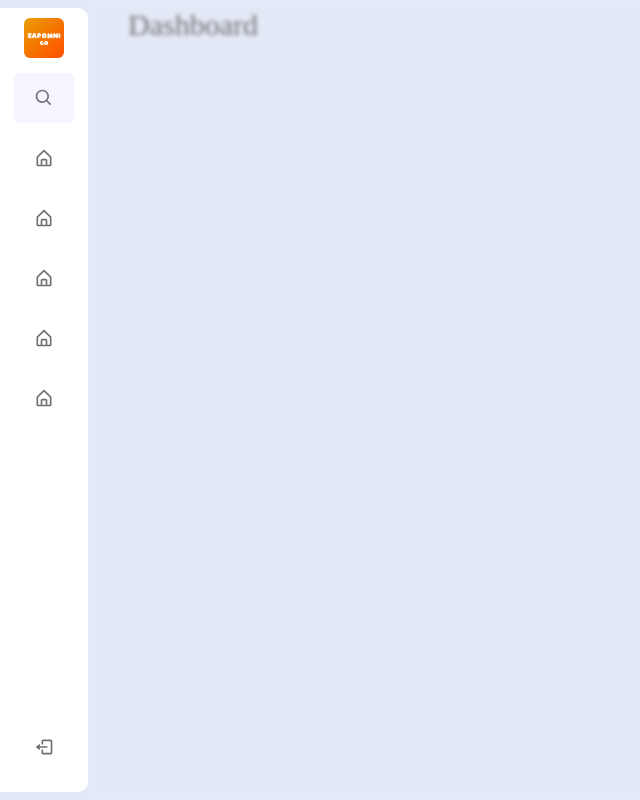
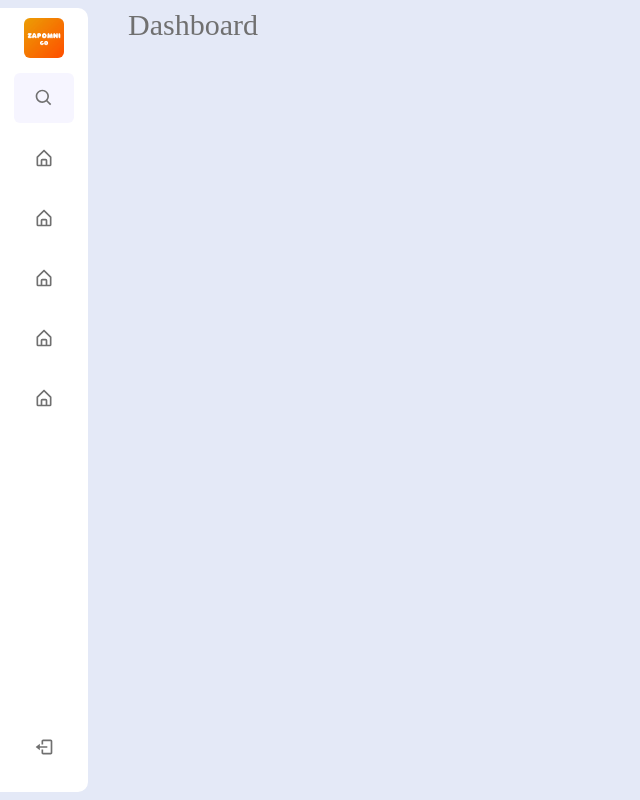
Before and after one commit to ZapomniGo/zapomnigo-client, a React (Vite) app: page / in a window 1280 px wide. Shown: the top 800 px of the page, without its empty margins (0-640 px from the left). Built offline with nearby package versions, Linux system fonts and the light colour scheme.

Commit message:
added bluring effect

```diff
--- a/src/App.tsx
+++ b/src/App.tsx
@@ -1,11 +1,19 @@
 import { Navigation } from "./app-components/Navigation/Navigation";
 import { Dashboard } from "./app-components/Dashboard/Dashboard";
+import { useState } from "react";
+export const App = () => {
 
-export const App = () => {
+  const [sidebarOpen, setSidebarOpen] = useState(false);
+
+  const handleSidebarToggle = (isOpen) => {
+    setSidebarOpen(isOpen);
+    console.log(sidebarOpen)
+  };
+
   return (
     <>
-      <Navigation/>
-      <Dashboard/>
+      <Navigation onSidebarToggle={handleSidebarToggle} />
+      <Dashboard sidebarOpen={sidebarOpen} />
     </>
   );
 };
--- a/src/app-components/Dashboard/Dashboard.tsx
+++ b/src/app-components/Dashboard/Dashboard.tsx
@@ -1,9 +1,11 @@
-export const Dashboard = () => {
-    return(
-        <section className="home">
-            <div className="text">
-                Dashboard
-            </div>
-        </section>
-    )
-}
+import React from "react";
+
+export const Dashboard = ({ sidebarOpen }) => {
+  return (
+    <section className={`home ${sidebarOpen ? "open" : "closed"}`}>
+      <div className="text">
+        Dashboard
+      </div>
+    </section>
+  );
+};
--- a/src/app-components/Dashboard/dashboard.scss
+++ b/src/app-components/Dashboard/dashboard.scss
@@ -5,6 +5,9 @@
     width: 100%;
     background: var(--body-color);
     transition: var(--tran-05);
+}
+
+.home.open{
     filter: blur(2px);
 
 }
--- a/src/app-components/Navigation/Navigation.tsx
+++ b/src/app-components/Navigation/Navigation.tsx
@@ -6,7 +6,7 @@ import { IoMdClose } from "react-icons/io";
 
 import { useState } from "react";
 
-export const Navigation = () => {
+export const Navigation = ({ onSidebarToggle }) => {
 
     const [sidebarOpen, setSidebarOpen] = useState(false);
     let timeoutId: number;
@@ -15,6 +15,8 @@ export const Navigation = () => {
         if (window.innerWidth > 900) {
             timeoutId = setTimeout(() => {
                 setSidebarOpen(true);
+                onSidebarToggle(true); // Notify the parent component about the sidebar state change
+
             }, 150);
         }
     };
@@ -22,14 +24,20 @@ export const Navigation = () => {
     const handleMouseLeave = () => {
         clearTimeout(timeoutId);
         setSidebarOpen(false);
+        onSidebarToggle(false); // Notify the parent component about the sidebar state change
+
     };
 
     const handleHamburgerClick = () => {
         setSidebarOpen(true);
+        onSidebarToggle(true); // Notify the parent component about the sidebar state change
+
     };
 
     const handleCloseClick = () => {
         setSidebarOpen(false);
+        onSidebarToggle(false); // Notify the parent component about the sidebar state change
+
     }
 
 
```
